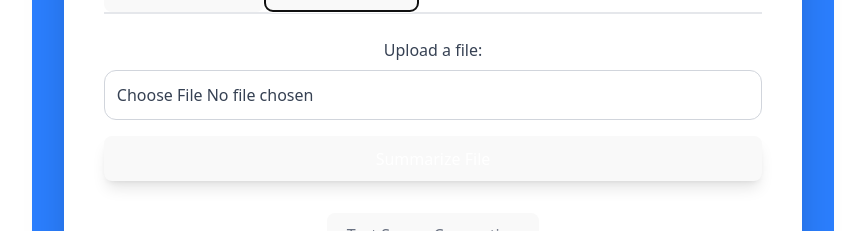
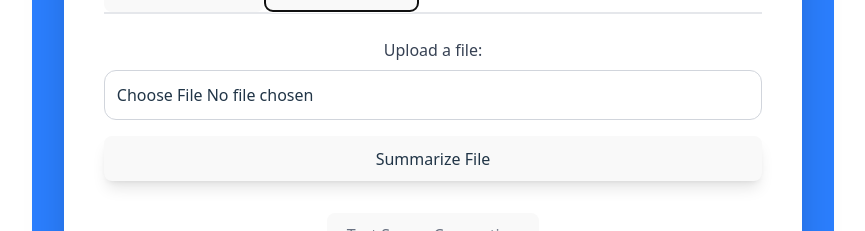
Before and after one commit to joannamenghamal/ai-doc-summarizer, a React (Vite) app: page / in a window 1280 px wide. Both pictures are taken after a click on the button "Summarize File". Shown: the part 360-591 px from the top of the page, without its empty margins (207-1072 px from the left). Built offline with nearby package versions, Linux system fonts and the light colour scheme.

Commit message:
updated text color

```diff
--- a/src/App.tsx
+++ b/src/App.tsx
@@ -147,7 +147,7 @@ const handlePing = async () => {
                         type="file"
                         id="file-upload"
                         accept=".pdf,.doc,.txt"
-                        className="block text-gray-700 w-full p-2 sm:p-3 border border-gray-300 rounded-xl focus:outline-none focus:ring-2 focus:ring-blue-500 focus:border-transparent transition-colors duration-200"
+                        className="w-full p-2 sm:p-3 border border-gray-300 rounded-xl focus:outline-none focus:ring-2 focus:ring-blue-500 focus:border-transparent transition-colors duration-200"
                         onChange={(e) => {
                             if (e.target.files && e.target.files[0]) {
                                 setFile(e.target.files[0]);
@@ -155,7 +155,7 @@ const handlePing = async () => {
                         }}
                     />
                     <button
-                        className="mt-4 w-full bg-blue-600 text-white font-bold py-2 sm:py-3 px-4 rounded-xl shadow-lg hover:bg-blue-700 focus:outline-none focus:ring-2 focus:ring-blue-500 focus:ring-offset-2 transition-colors duration-200"
+                        className="mt-4 w-full bg-blue-600 text-gray font-bold py-2 sm:py-3 px-4 rounded-xl shadow-lg hover:bg-blue-700 focus:outline-none focus:ring-2 focus:ring-blue-500 focus:ring-offset-2 transition-colors duration-200"
                         onClick={handleFileSummarize}
                     >
                         Summarize File
```
